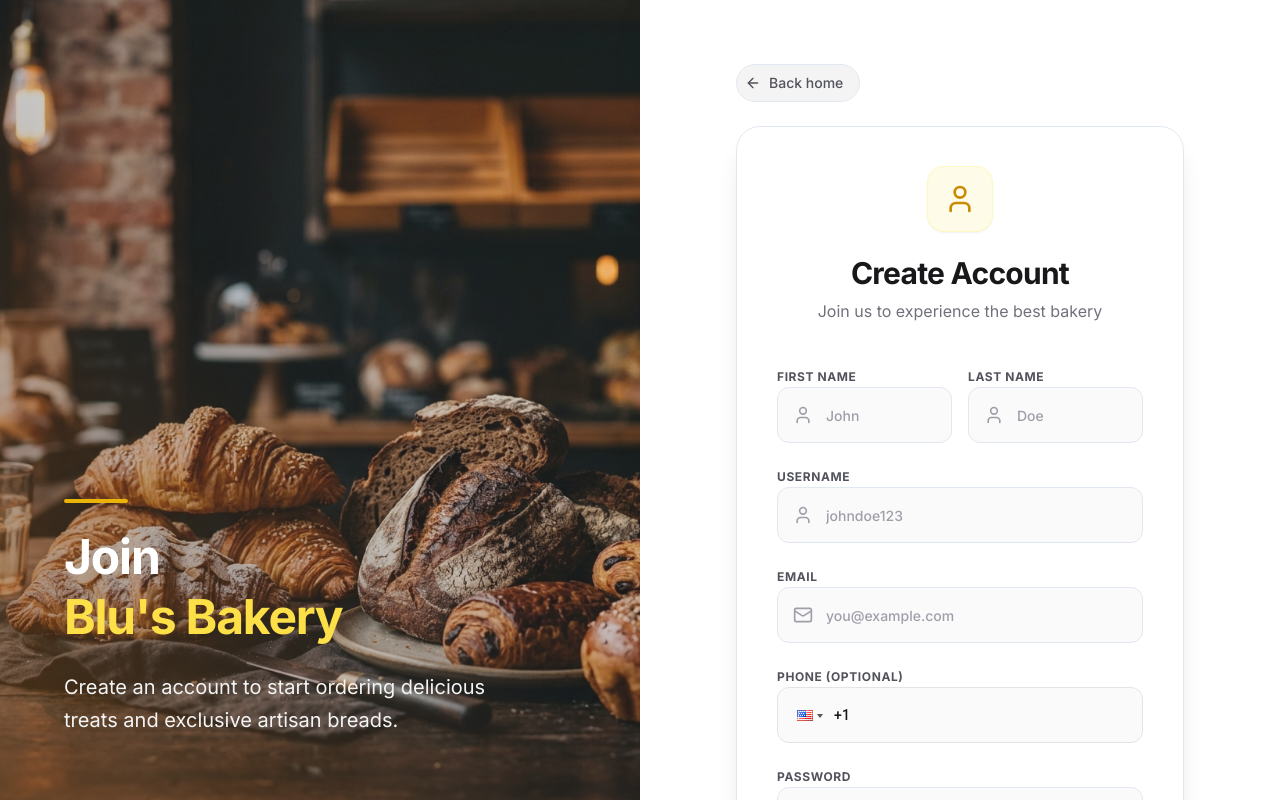
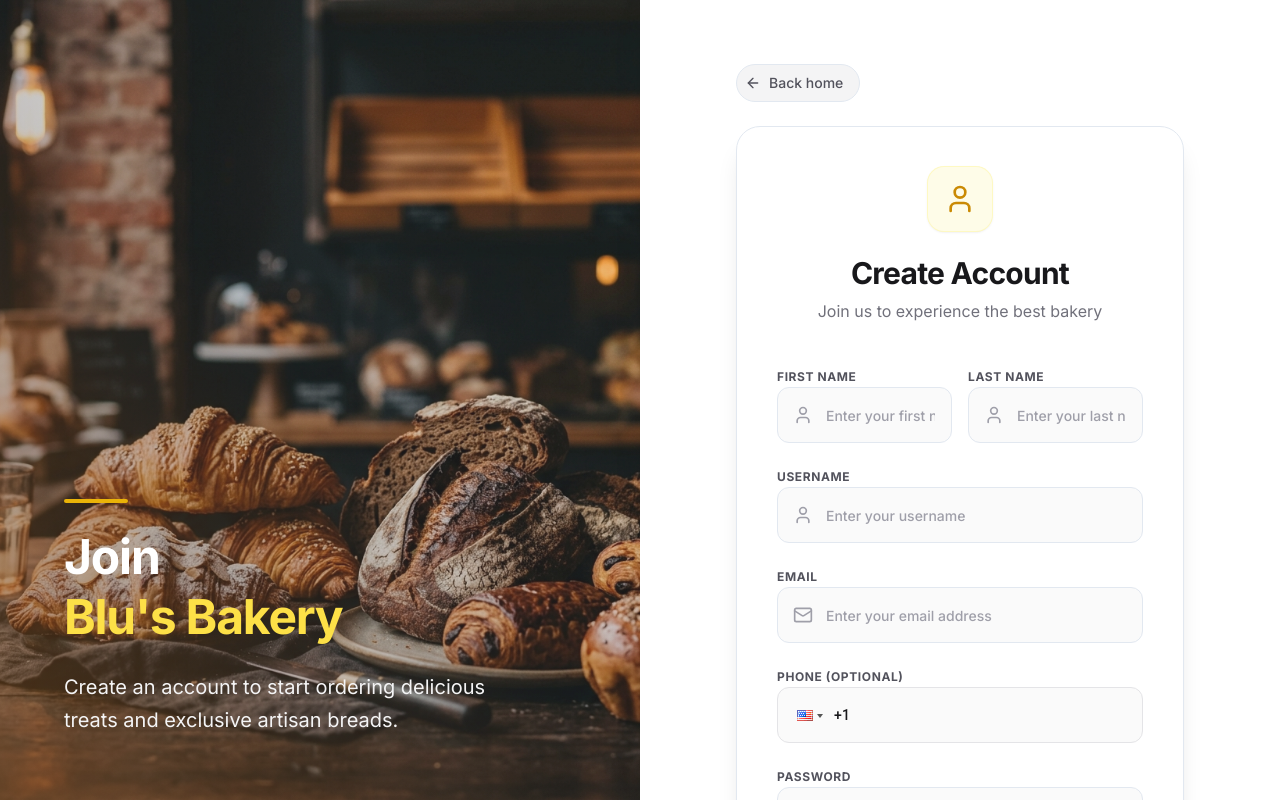
Before and after one commit to amankrmj09/bakery-website, a React (Vite) app: page /register in a window 1280 px wide. Built offline with nearby package versions, Linux system fonts and the light colour scheme; no server answers; a web font is replaced by a local one.

Commit message:
refactor(ui): generalize input placeholders in registration form

```diff
--- a/src/features/auth/pages/RegisterPage.jsx
+++ b/src/features/auth/pages/RegisterPage.jsx
@@ -100,7 +100,7 @@
                         value={formData.firstName}
                         onChange={handleChange}
                         className="w-full h-14 pl-12 pr-4 rounded-xl bg-zinc-50 border border-zinc-200 hover:border-zinc-300 focus:border-primary-500 text-zinc-900 text-sm focus:outline-none focus:ring-4 focus:ring-primary-500/10 transition-all placeholder:text-zinc-400 font-medium"
-                        placeholder="John"
+                        placeholder="Enter your first name"
                       />
                     </div>
                   </div>
@@ -114,7 +114,7 @@
                         value={formData.lastName}
                         onChange={handleChange}
                         className="w-full h-14 pl-12 pr-4 rounded-xl bg-zinc-50 border border-zinc-200 hover:border-zinc-300 focus:border-primary-500 text-zinc-900 text-sm focus:outline-none focus:ring-4 focus:ring-primary-500/10 transition-all placeholder:text-zinc-400 font-medium"
-                        placeholder="Doe"
+                        placeholder="Enter your last name"
                       />
                     </div>
                   </div>
@@ -131,7 +131,7 @@
                       value={formData.username}
                       onChange={handleChange}
                       className="w-full h-14 pl-12 pr-4 rounded-xl bg-zinc-50 border border-zinc-200 hover:border-zinc-300 focus:border-primary-500 text-zinc-900 text-sm focus:outline-none focus:ring-4 focus:ring-primary-500/10 transition-all placeholder:text-zinc-400 font-medium"
-                      placeholder="johndoe123"
+                      placeholder="Enter your username"
                       autoComplete="username"
                     />
                   </div>
@@ -148,7 +148,7 @@
                       value={formData.email}
                       onChange={handleChange}
                       className="w-full h-14 pl-12 pr-4 rounded-xl bg-zinc-50 border border-zinc-200 hover:border-zinc-300 focus:border-primary-500 text-zinc-900 text-sm focus:outline-none focus:ring-4 focus:ring-primary-500/10 transition-all placeholder:text-zinc-400 font-medium"
-                      placeholder="you@example.com"
+                      placeholder="Enter your email address"
                       autoComplete="email"
                     />
                   </div>
```
